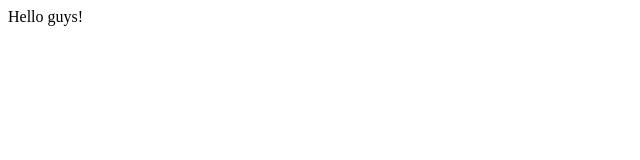
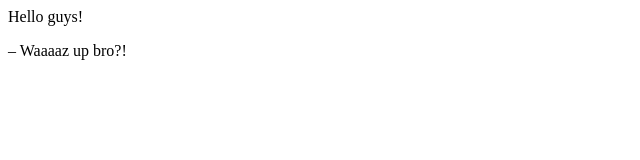
Before and after one commit to trostinsky/cursor-git-example-2, a plain HTML site: page index.html in a window 1280 px wide. Shown: the whole page, without its empty margins (0-640 px from the left). Drawn offline with Linux system fonts and the light colour scheme.

Commit message:
add wazup

```diff
--- a/index.html
+++ b/index.html
@@ -8,5 +8,8 @@
 </head>
 <body>
     Hello guys!
+    <p>
+        – Waaaaz up bro?!
+    </p>
 </body>
 </html>
```
